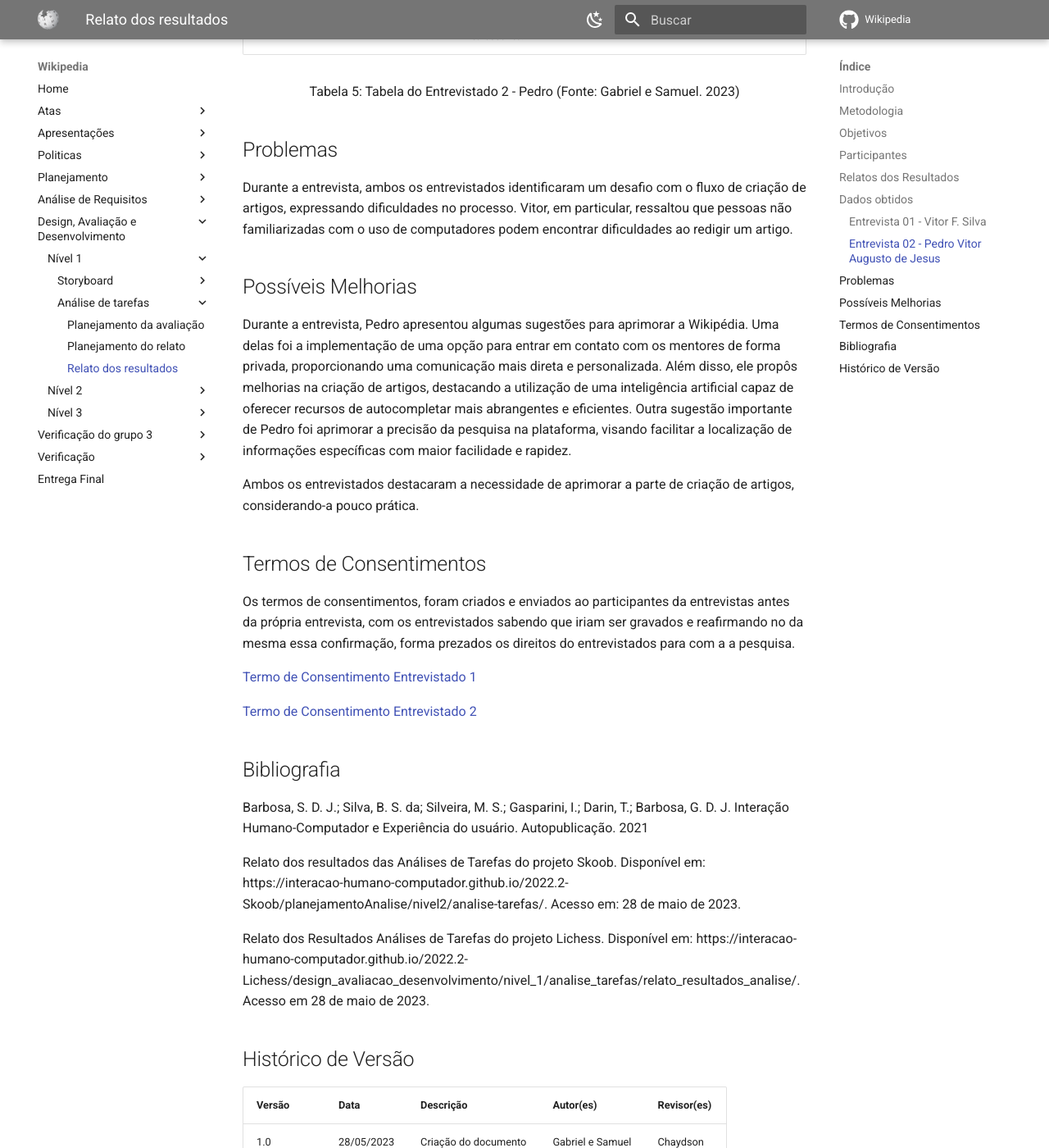
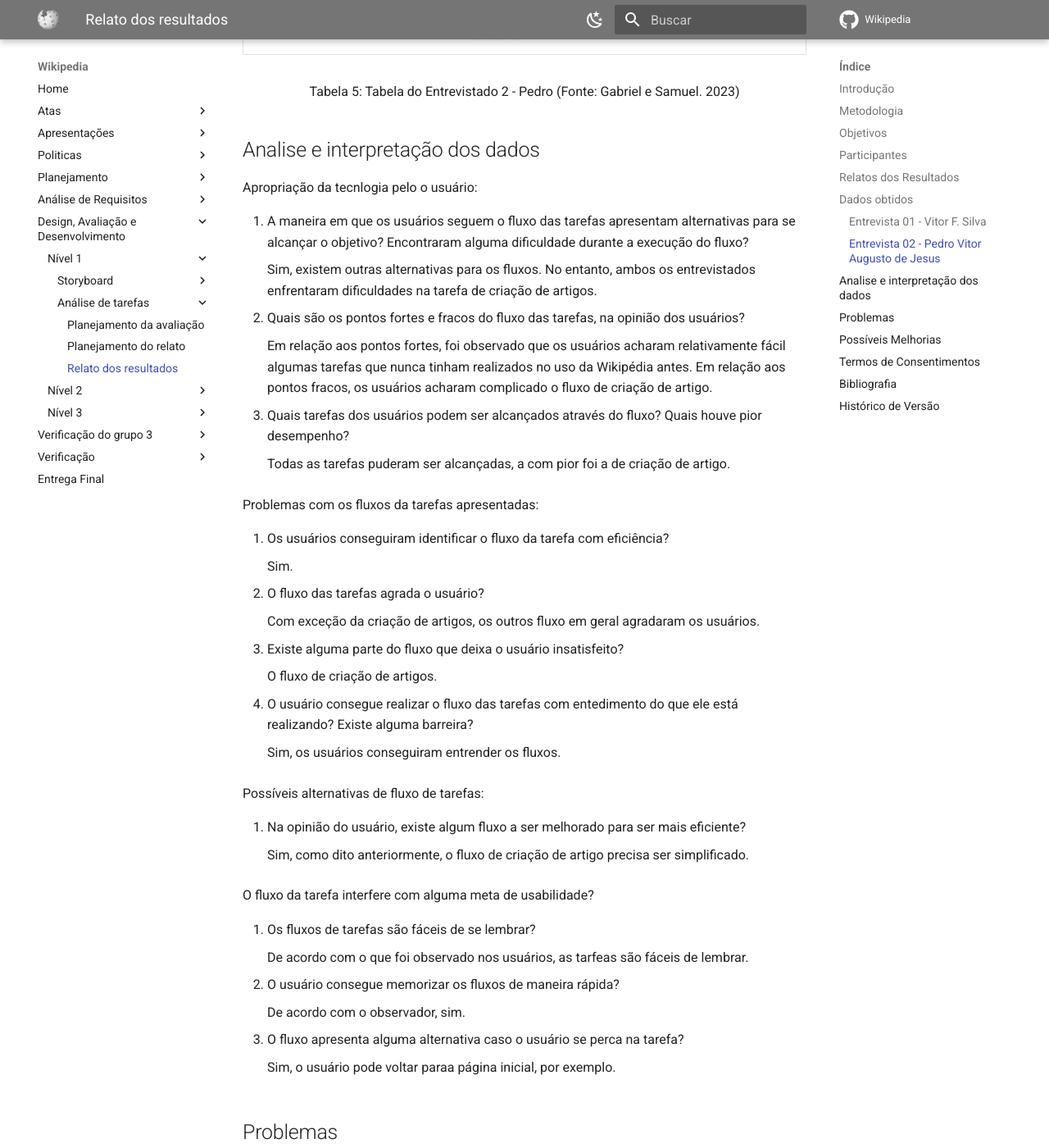
Before and after one commit to Interacao-Humano-Computador/2023.1-Wikipedia, an MkDocs documentation site: the page built from docs/design-avaliacao-desenvolvimento/nivel1/analiseDeTarefas/relatoDaAnaliseDeTarefa.md, in a window 1280 px wide and 1400 px high, scrolled down 5076 px. Shown: the whole window at 82% size. Built offline with MkDocs 1.6.1 and Material for MkDocs 9.7.7, drawn with Linux system fonts in a browser that asks for light colours; a script that is not in the unit is left out; comment, search, counter and statistics services are not loaded.

Commit message:
Analise e interpretação dos dados

```diff
--- a/docs/design-avaliacao-desenvolvimento/nivel1/analiseDeTarefas/relatoDaAnaliseDeTarefa.md
+++ b/docs/design-avaliacao-desenvolvimento/nivel1/analiseDeTarefas/relatoDaAnaliseDeTarefa.md
@@ -91,10 +91,34 @@ Esses são dados obtidos são relacionados a perguntas que foram feitam ao entre
 |        11        | Como você pensa que as tarefas descritas afetam a facilidade de um usuário completar uma atividade?               | "Na minha opinião, é extremamente relevante para completar essas atividades (isso) provê até mais credibilidade para o site. Por exemplo, se eu vejo um erro e eu sou capaz de verificar esse erro, editar ou simplesmente relatar o problema, eu vejo que isso traz mais credibilidade e eu vou me sentir mais confiante [...]. Então, na minha opinião, todos esses tópicos são de extrema relevancia para a página e para o usuário"                                                                   |      Aberta      |
 |        12        | Demoraria para os usuários completarem as atividades dessas tarefas?                                               | "Na minha opinião, o método de criar uma página poderia ser mais simples [...]. E também na costrução de um artigo, se você tivesse uma ferramenta pra ir te auxiliando, porque o editor é bem seco, parece um Word de mil novecentos e bolinha, então se você tivesse ferramentas pra formatação que te auxiliasse seria muito bacana e assim, sonhando auto, se você tivesse uma I.A. ali por trás pra ir dando um auto complete no que você estivesse escrevendo também seria bem interessante." |      Aberta      |
 
-
 <div style="text-align: center">
     <p> Tabela 5: Tabela do Entrevistado 2 - Pedro (Fonte: Gabriel e Samuel. 2023)</p>
 </div>
+
+## Analise e interpretação dos dados
+
+Apropriação da tecnlogia pelo o usuário:
+
+1. A maneira em que os usuários seguem o fluxo das tarefas apresentam alternativas para se alcançar o objetivo? Encontraram alguma dificuldade durante a execução do fluxo? <p>Sim, existem outras alternativas para os fluxos. No entanto, ambos os entrevistados enfrentaram dificuldades na tarefa de criação de artigos.</p>
+2. Quais são os pontos fortes e fracos do fluxo das tarefas, na opinião dos usuários?<p>Em relação aos pontos fortes, foi observado que os usuários acharam relativamente fácil algumas tarefas que nunca tinham realizados no uso da Wikipédia antes. Em relação aos pontos fracos, os usuários acharam complicado o fluxo de criação de artigo.<p/>
+3. Quais tarefas dos usuários podem ser alcançados através do fluxo? Quais houve pior desempenho?<p>Todas as tarefas puderam ser alcançadas, a com pior foi a de criação de artigo.</p>
+
+Problemas com os fluxos da tarefas apresentadas:
+
+1. Os usuários conseguiram identificar o fluxo da tarefa com eficiência?<p>Sim.</p>
+2. O fluxo das tarefas agrada o usuário?<p>Com exceção da criação de artigos, os outros fluxo em geral agradaram os usuários.</p>
+3. Existe alguma parte do fluxo que deixa o usuário insatisfeito?<p>O fluxo de criação de artigos.</p>
+4. O usuário consegue realizar o fluxo das tarefas com entedimento do que ele está realizando? Existe alguma barreira?<p>Sim, os usuários conseguiram entrender os fluxos.</p>
+
+Possíveis alternativas de fluxo de tarefas:
+
+1. Na opinião do usuário, existe algum fluxo a ser melhorado para ser mais eficiente?<p>Sim, como dito anteriormente, o fluxo de criação de artigo precisa ser simplificado.</p>
+
+O fluxo da tarefa interfere com alguma meta de usabilidade?
+
+1. Os fluxos de tarefas são fáceis de se lembrar?<p>De acordo com o que foi observado nos usuários, as tarfeas são fáceis de lembrar.</p>
+2. O usuário consegue memorizar os fluxos de maneira rápida?<p>De acordo com o observador, sim.</p>
+3. O fluxo apresenta alguma alternativa caso o usuário se perca na tarefa?<p>Sim, o usuário pode voltar paraa página inicial, por exemplo.</p>
 
 ## Problemas
 
```
